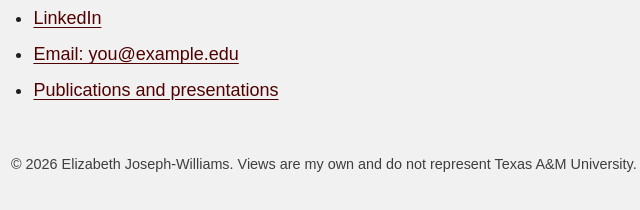
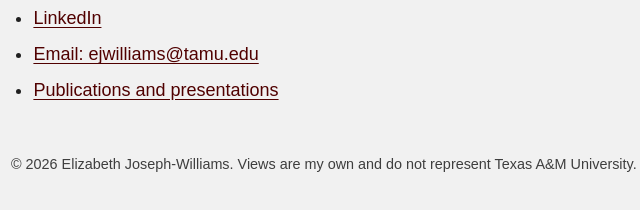
Before and after one commit to ejosephwilliams/ejosephwilliams.github.io, a plain HTML site: page index.html in a window 1280 px wide. Shown: the part 1445-1655 px from the top of the page, 261-901 px from the left. Drawn offline with Linux system fonts and the light colour scheme.

```diff
--- a/index.html
+++ b/index.html
@@ -45,7 +45,7 @@
 <ul class="plain">
 <li><a href="https://orcid.org/0009-0000-1618-296X">ORCID: 0009-0000-1618-296X</a></li>
 <li><a href="https://www.linkedin.com/in/elizabethjosephwilliams/">LinkedIn</a></li>
-<li><a href="ejwilliams@tamu.edu">Email: you@example.edu</a></li>
+<li><a href="ejwilliams@tamu.edu">Email: ejwilliams@tamu.edu</a></li>
 <li><a href="publications/">Publications and presentations</a></li>
 </ul>
 </section>
```
